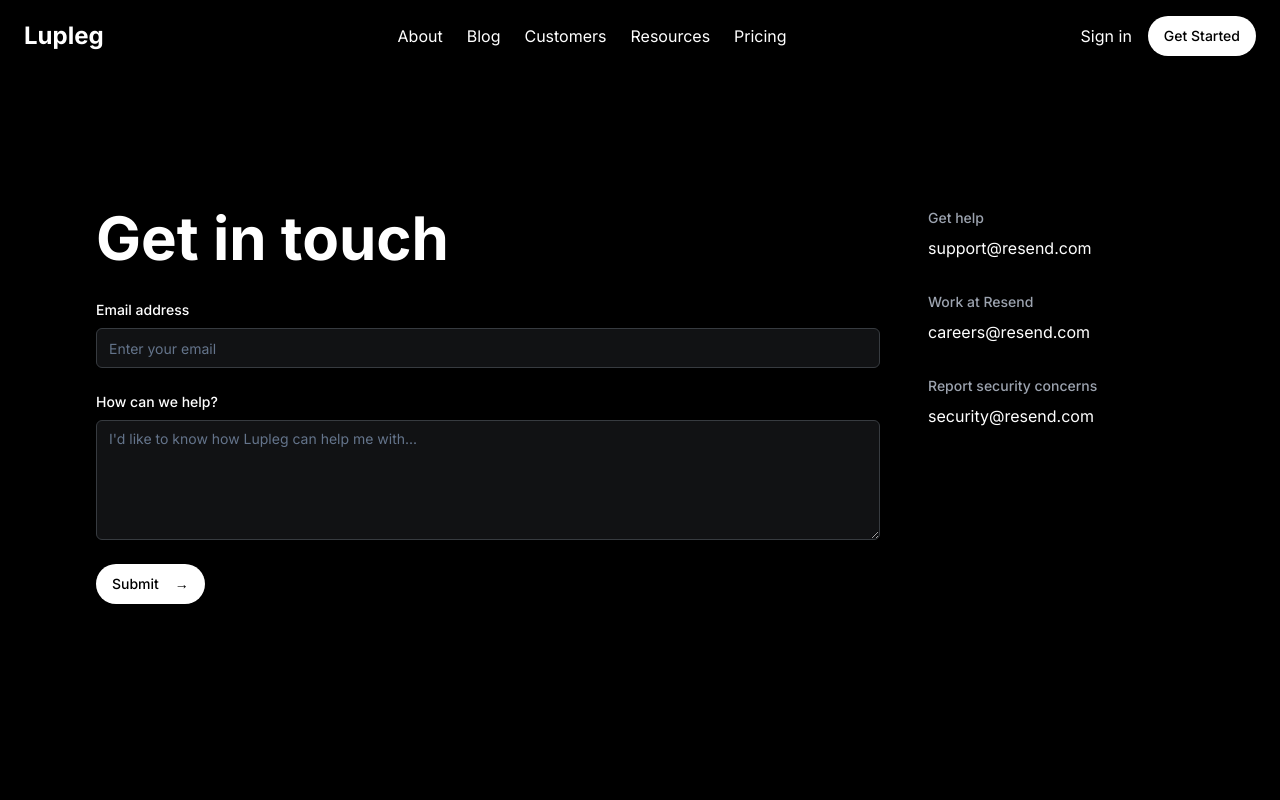
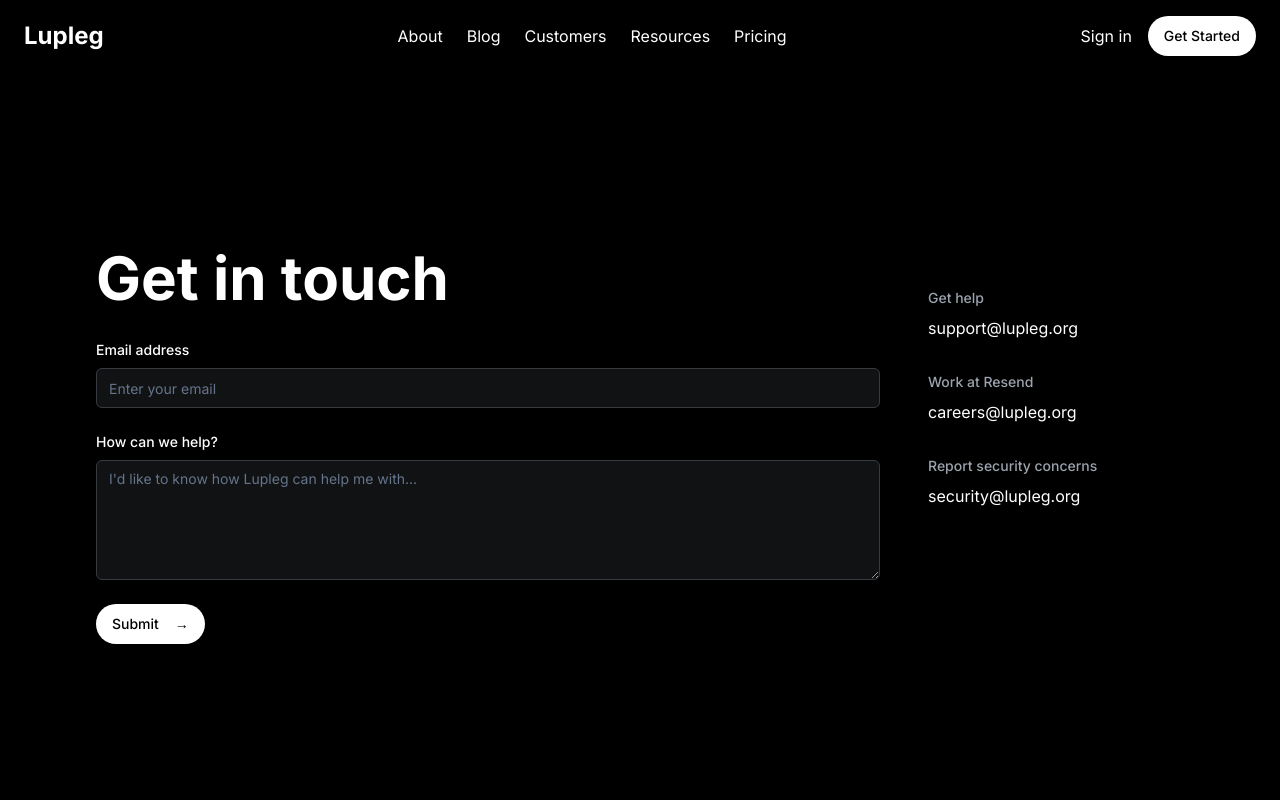
Before and after one commit to marksikaundi/UI, a Next.js app: page /contact in a window 1280 px wide. Shown: the top 800 px of the page. Built offline with nearby package versions, Linux system fonts and the light colour scheme.

Commit message:
Refactor Contact page component and update contact information

```diff
--- a/app/contact/page.tsx
+++ b/app/contact/page.tsx
@@ -2,10 +2,10 @@ import { Button } from "@/components/ui/button"
 import { Input } from "@/components/ui/input"
 import { Textarea } from "@/components/ui/textarea"
 
-export default function Component() {
+export default function Contact() {
   return (
     <div className="min-h-screen bg-black text-white p-6 md:p-12 lg:p-24 flex flex-col md:flex-row gap-12">
-      <div className="flex-1 mt-10">
+      <div className="flex-1 mt-20">
         <h1 className="text-4xl md:text-5xl lg:text-6xl font-bold mb-8">Get in touch</h1>
         <form className="space-y-6">
           <div className="space-y-2">
@@ -38,22 +38,22 @@ export default function Component() {
         </form>
       </div>
       <div className="space-y-8 md:w-64 mt-10">
-        <div>
+        <div className="mt-20">
           <h2 className="text-sm font-medium text-gray-400 mb-2">Get help</h2>
-          <a href="mailto:support@resend.com" className="text-white hover:underline">
-            support@resend.com
+          <a href="mailto:support@lupleg.org" className="text-white hover:underline">
+            support@lupleg.org
           </a>
         </div>
         <div>
           <h2 className="text-sm font-medium text-gray-400 mb-2">Work at Resend</h2>
-          <a href="mailto:careers@resend.com" className="text-white hover:underline">
-            careers@resend.com
+          <a href="mailto:careers@lupleg.org" className="text-white hover:underline">
+            careers@lupleg.org
           </a>
         </div>
         <div>
           <h2 className="text-sm font-medium text-gray-400 mb-2">Report security concerns</h2>
-          <a href="mailto:security@resend.com" className="text-white hover:underline">
-            security@resend.com
+          <a href="mailto:security@lupleg.org" className="text-white hover:underline">
+            security@lupleg.org
           </a>
         </div>
       </div>
```
